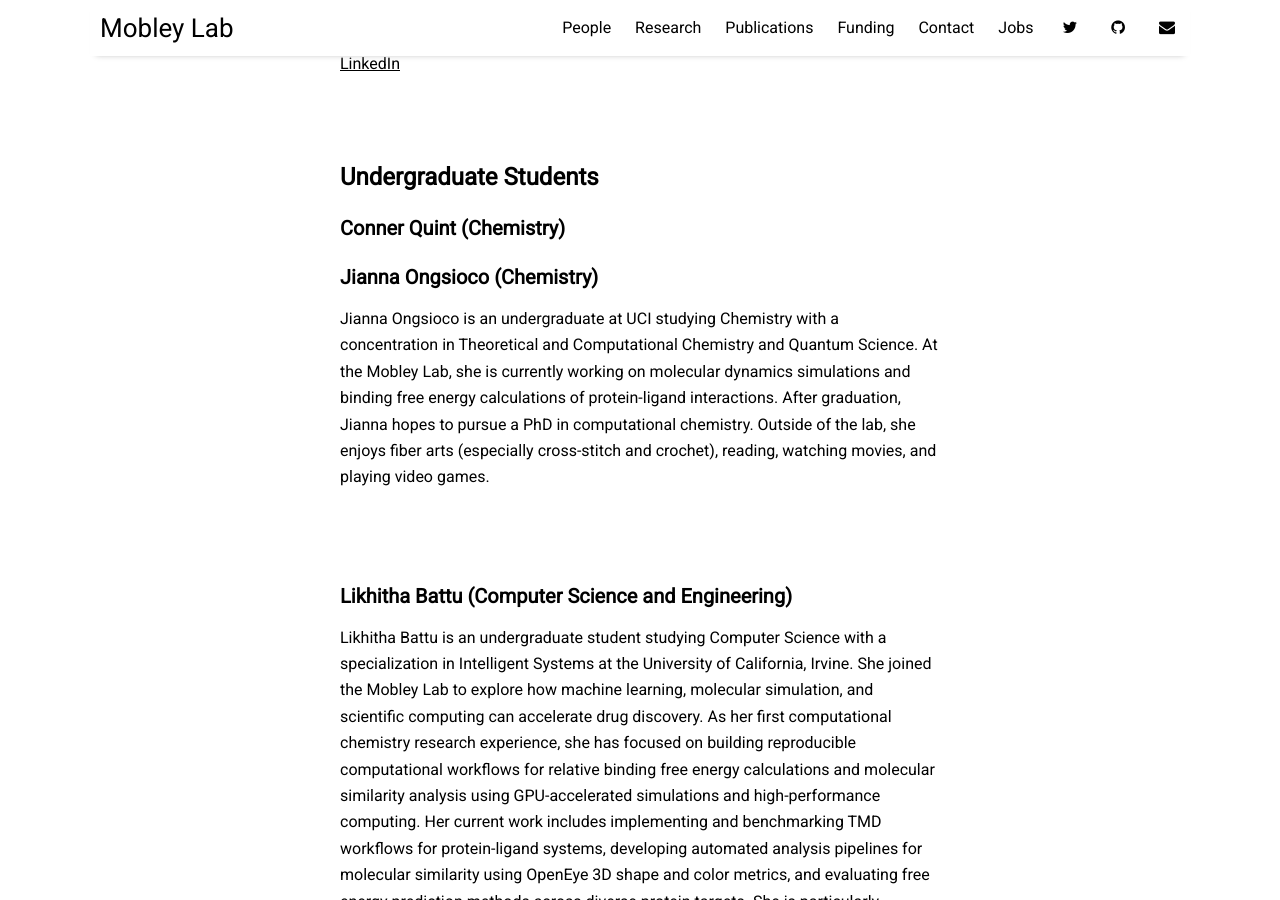
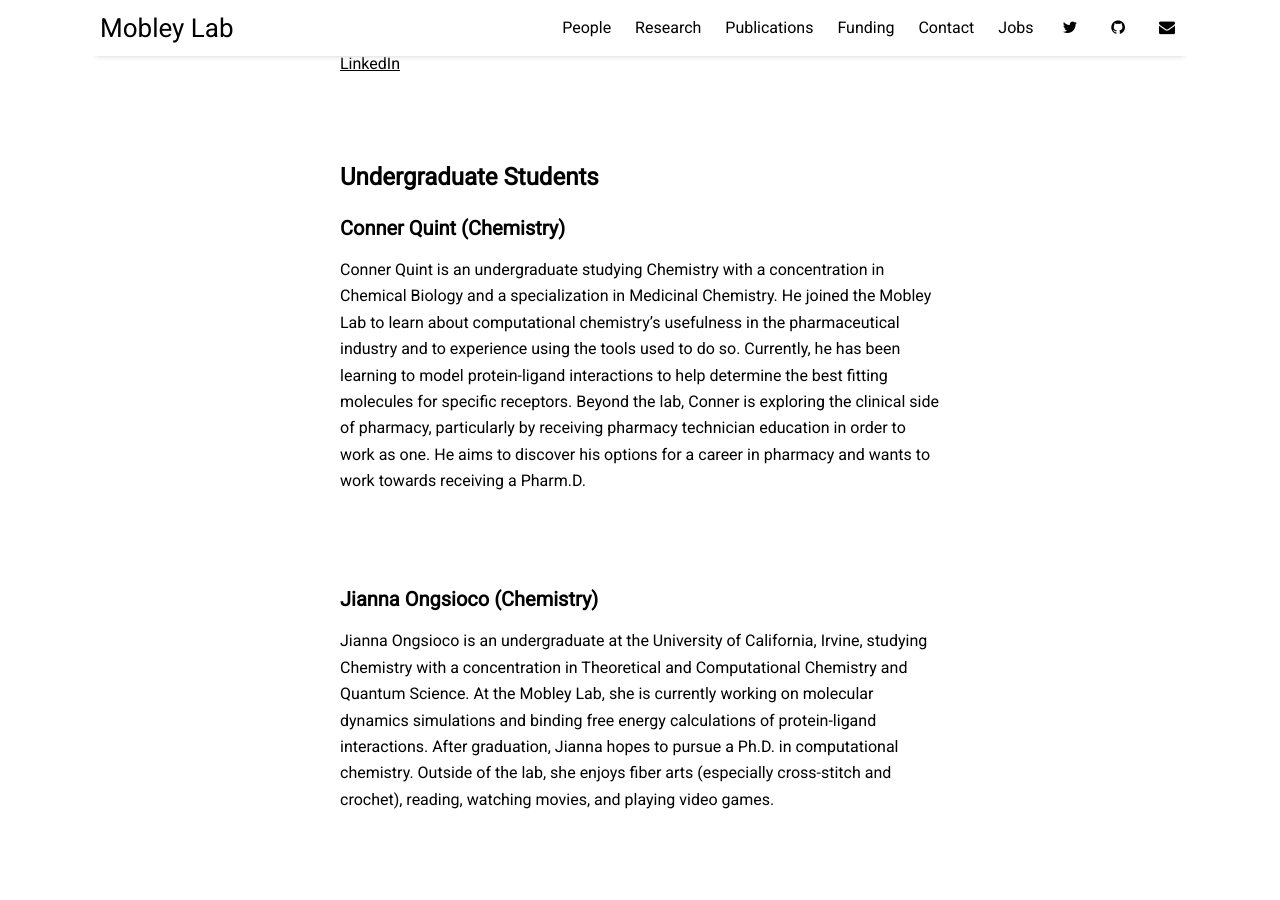
Before and after one commit to MobleyLab/mobleylab.org, a Jekyll site: the page built from pages/people.md, in a window 1280 px wide and 900 px high, scrolled down 3779 px. Built offline with Jekyll 4.4.1, drawn with Linux system fonts in a browser that asks for light colours; nearby versions of some CDN libraries.

Commit message:
People page: add Conner Quint bio; tidy Jianna Ongsioco's
Conner's blurb supplied by him, same shape as the other undergraduate
entries and no headshot (none expected for undergraduates).

In Jianna's bio, spell out University of California, Irvine and
punctuate Ph.D. to match the rest of the page; Pharm.D. in Conner's
follows the same convention.

Co-Authored-By: Claude Opus 5 <noreply@anthropic.com>

```diff
--- a/pages/people.md
+++ b/pages/people.md
@@ -82,9 +82,14 @@ Kim Ngan (Luna) graduated with a B.S. in Chemistry and Applied Mathematics from
 
 ### **Conner Quint (Chemistry)**
 
+Conner Quint is an undergraduate studying Chemistry with a concentration in Chemical Biology and a specialization in Medicinal Chemistry. He joined the Mobley Lab to learn about computational chemistry’s usefulness in the pharmaceutical industry and to experience using the tools used to do so. Currently, he has been learning to model protein-ligand interactions to help determine the best fitting molecules for specific receptors. Beyond the lab, Conner is exploring the clinical side of pharmacy, particularly by receiving pharmacy technician education in order to work as one. He aims to discover his options for a career in pharmacy and wants to work towards receiving a Pharm.D.
+
+<br />
+<br />
+
 ### **Jianna Ongsioco (Chemistry)**
 
-Jianna Ongsioco is an undergraduate at UCI studying Chemistry with a concentration in Theoretical and Computational Chemistry and Quantum Science. At the Mobley Lab, she is currently working on molecular dynamics simulations and binding free energy calculations of protein-ligand interactions. After graduation, Jianna hopes to pursue a PhD in computational chemistry. Outside of the lab, she enjoys fiber arts (especially cross-stitch and crochet), reading, watching movies, and playing video games.
+Jianna Ongsioco is an undergraduate at the University of California, Irvine, studying Chemistry with a concentration in Theoretical and Computational Chemistry and Quantum Science. At the Mobley Lab, she is currently working on molecular dynamics simulations and binding free energy calculations of protein-ligand interactions. After graduation, Jianna hopes to pursue a Ph.D. in computational chemistry. Outside of the lab, she enjoys fiber arts (especially cross-stitch and crochet), reading, watching movies, and playing video games.
 
 <br />
 <br />
```
